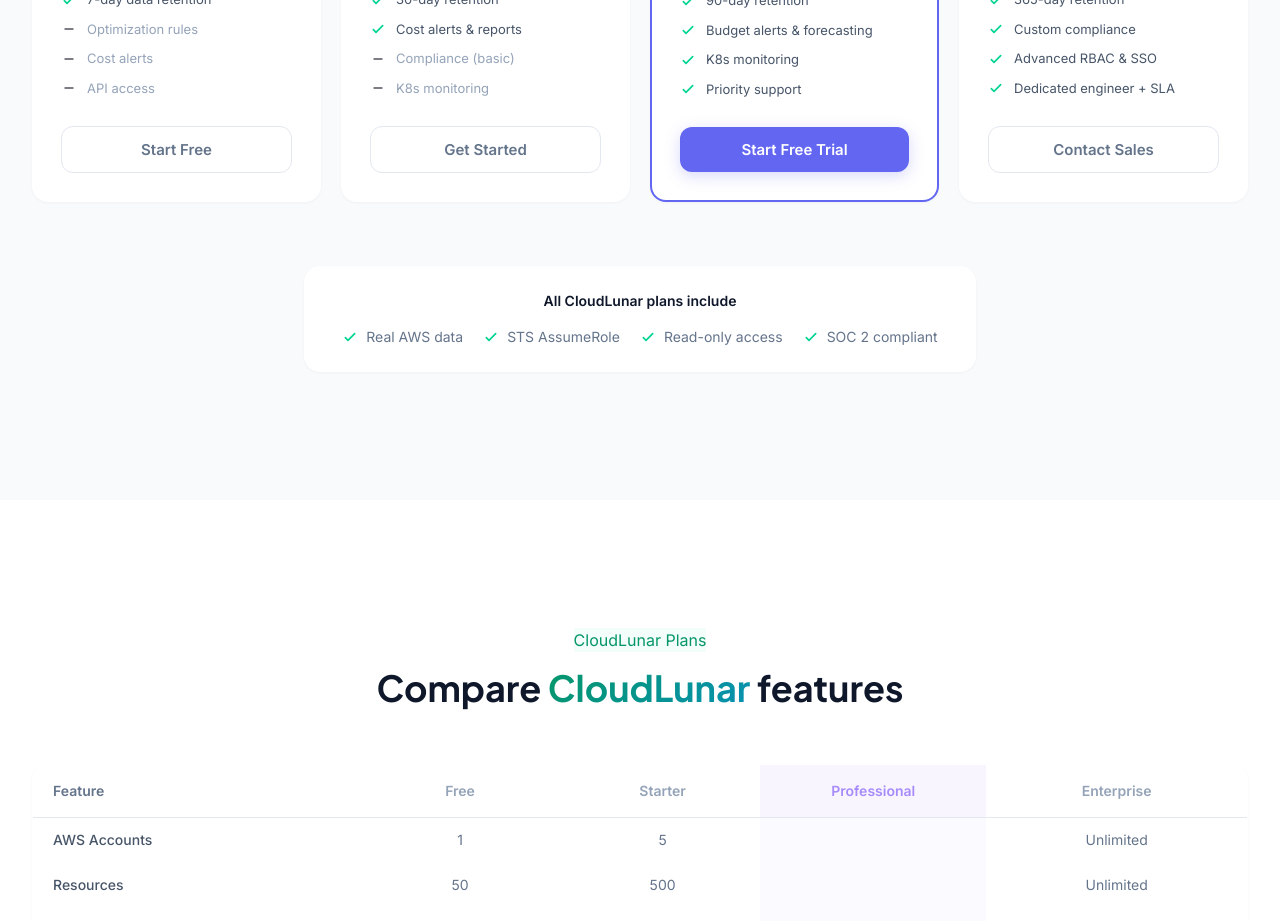
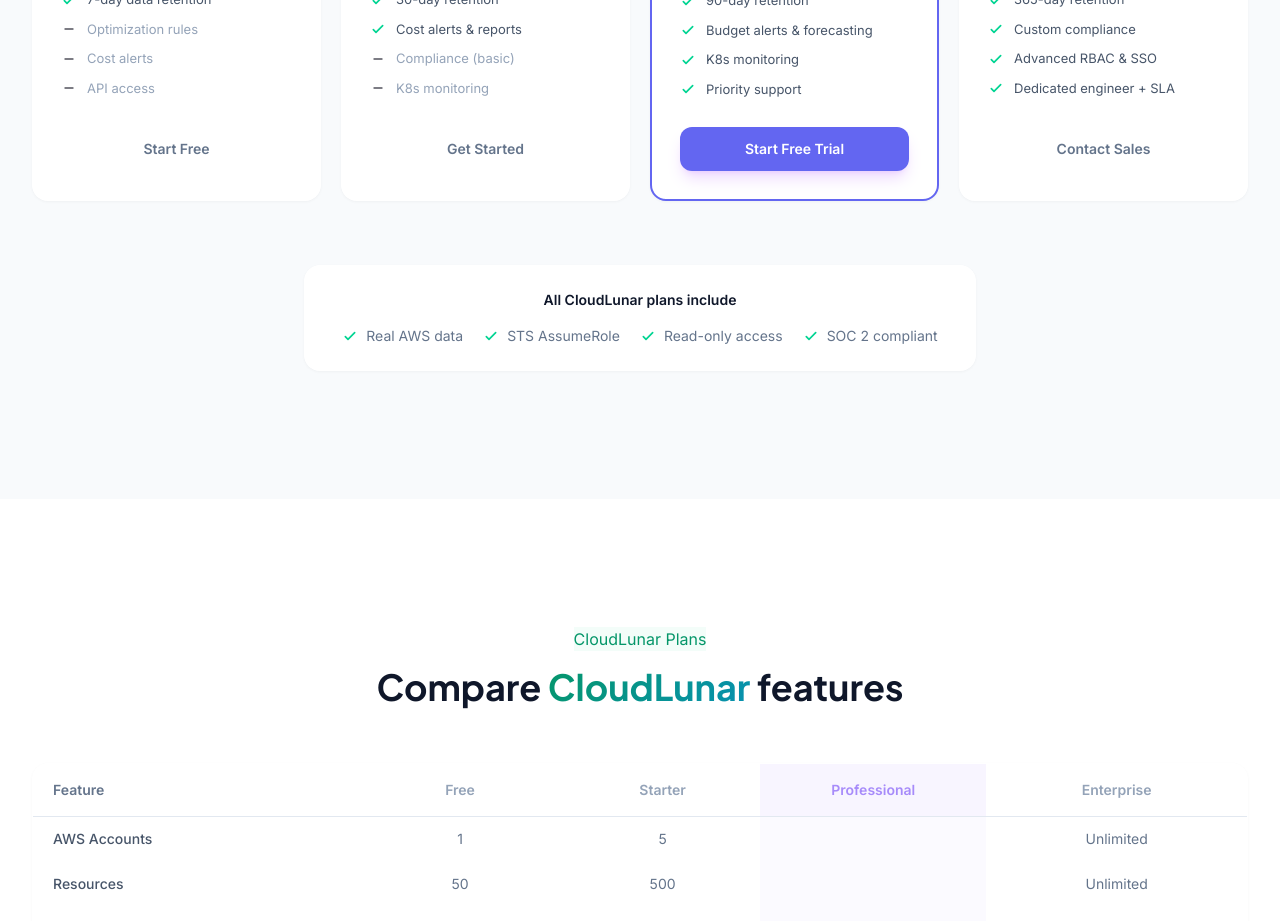
Before and after one commit to bshah1914/cloudtrio-website-react, a React (Vite) app: page /pricing in a window 1280 px wide. Shown: the part 1340-2261 px from the top of the page. Built offline with nearby package versions, Linux system fonts and the light colour scheme.

Commit message:
Fix pricing CTA buttons not clickable
- Remove conflicting btn-primary/block class combination
- Use inline styles + relative z-10 to ensure buttons are clickable
- Fix display flex alignment for full-width buttons

Co-Authored-By: Claude Opus 4.6 (1M context) <noreply@anthropic.com>

```diff
--- a/src/components/Pricing.jsx
+++ b/src/components/Pricing.jsx
@@ -240,9 +240,12 @@ export default function Pricing() {
 
                       <Link
                         to="/contact"
-                        className={`block w-full text-center py-2.5 rounded-xl font-semibold text-sm transition-all ${
-                          p.featured ? 'btn-primary !justify-center !w-full' : 'btn-secondary !justify-center !w-full'
+                        className={`relative z-10 flex items-center justify-center w-full py-3 rounded-xl font-semibold text-sm transition-all ${
+                          p.featured
+                            ? 'text-white bg-[var(--accent)] hover:brightness-110 shadow-lg shadow-purple-500/20'
+                            : 'border border-[rgba(255,255,255,0.1)] hover:border-[var(--accent)] hover:bg-[var(--accent-light)]'
                         }`}
+                        style={{ color: p.featured ? '#fff' : 'var(--text-secondary)' }}
                       >
                         {p.cta}
                       </Link>
```
